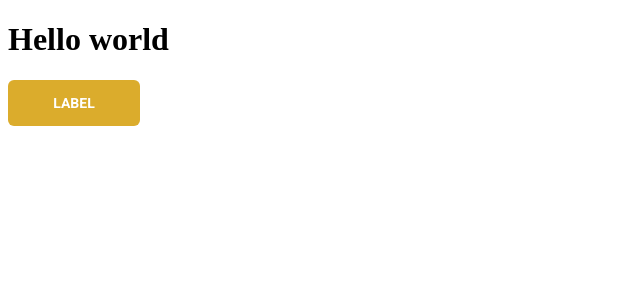
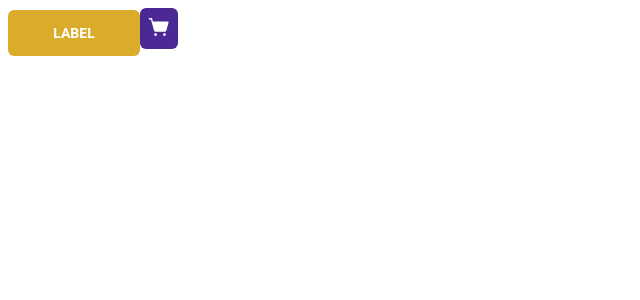
Before and after one commit to RenanEduardo/coffee-delivery-app, a React (Vite) app: page / in a window 1280 px wide. Shown: the top 300 px of the page, without its empty margins (0-640 px from the left). Built offline with nearby package versions, Linux system fonts and the light colour scheme.

Commit message:
test AddToCartButton

```diff
--- a/src/App.tsx
+++ b/src/App.tsx
@@ -1,11 +1,12 @@
 import { ThemeProvider } from 'styled-components';
-import { Button } from './components/Button/button';
+import { AddToCartButton } from './components/AddToCartButton/AddToCartButton';
+import { Button } from './components/Button/Button';
 import { defaultTheme } from './styles/themes/default';
 export function App() {
 	return (
 		<ThemeProvider theme={defaultTheme}>
-			<h1>Hello world</h1>
 			<Button />
+			<AddToCartButton />
 		</ThemeProvider>
 	);
 }
```
